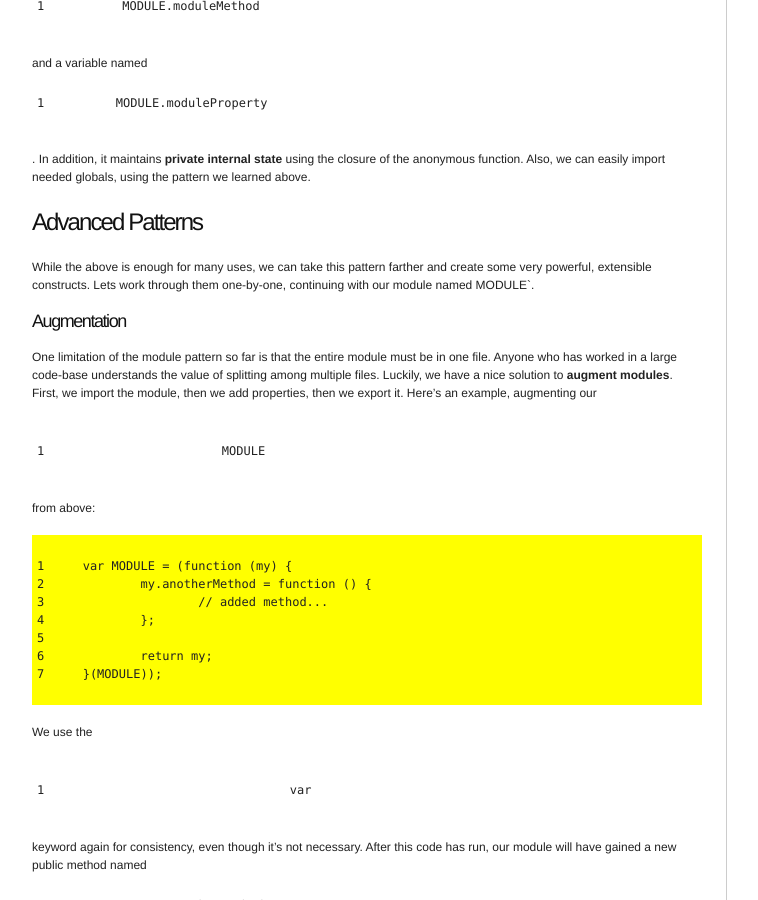
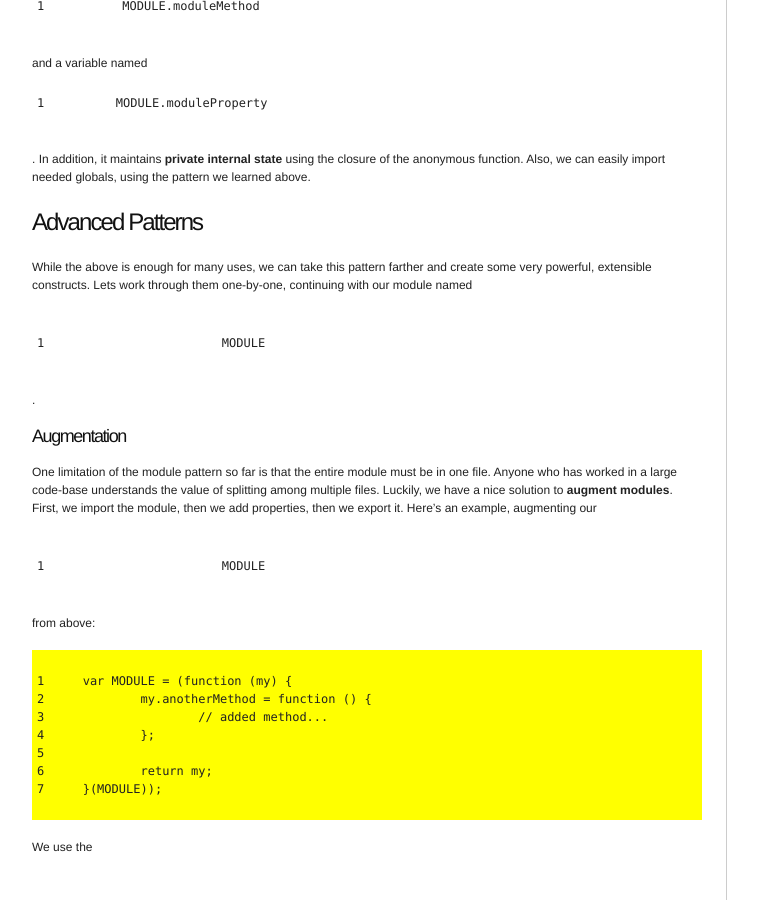
Before and after one commit to bcherry/bcherry.github.com, a Jekyll site: the page built from _posts/2010-03-12-jsmodulepattern.markdown, in a window 1280 px wide and 900 px high, scrolled down 2048 px. Shown: the whole window, without its empty margins (133-891 px from the left). Built offline with Jekyll 4.4.1, drawn with Linux system fonts in a browser that asks for light colours; Markdown is read by kramdown in place of the engine named in the settings; comment, search, counter and statistics services are not loaded.

Commit message:
fix thing

```diff
--- a/_posts/2010-03-12-jsmodulepattern.markdown
+++ b/_posts/2010-03-12-jsmodulepattern.markdown
@@ -61,7 +61,7 @@ Notice that we've declared a global module named `MODULE`, with two public prope
 
 ## Advanced Patterns
 
-While the above is enough for many uses, we can take this pattern farther and create some very powerful, extensible constructs.  Lets work through them one-by-one, continuing with our module named MODULE`.
+While the above is enough for many uses, we can take this pattern farther and create some very powerful, extensible constructs.  Lets work through them one-by-one, continuing with our module named `MODULE`.
 
 ### Augmentation
 
```
